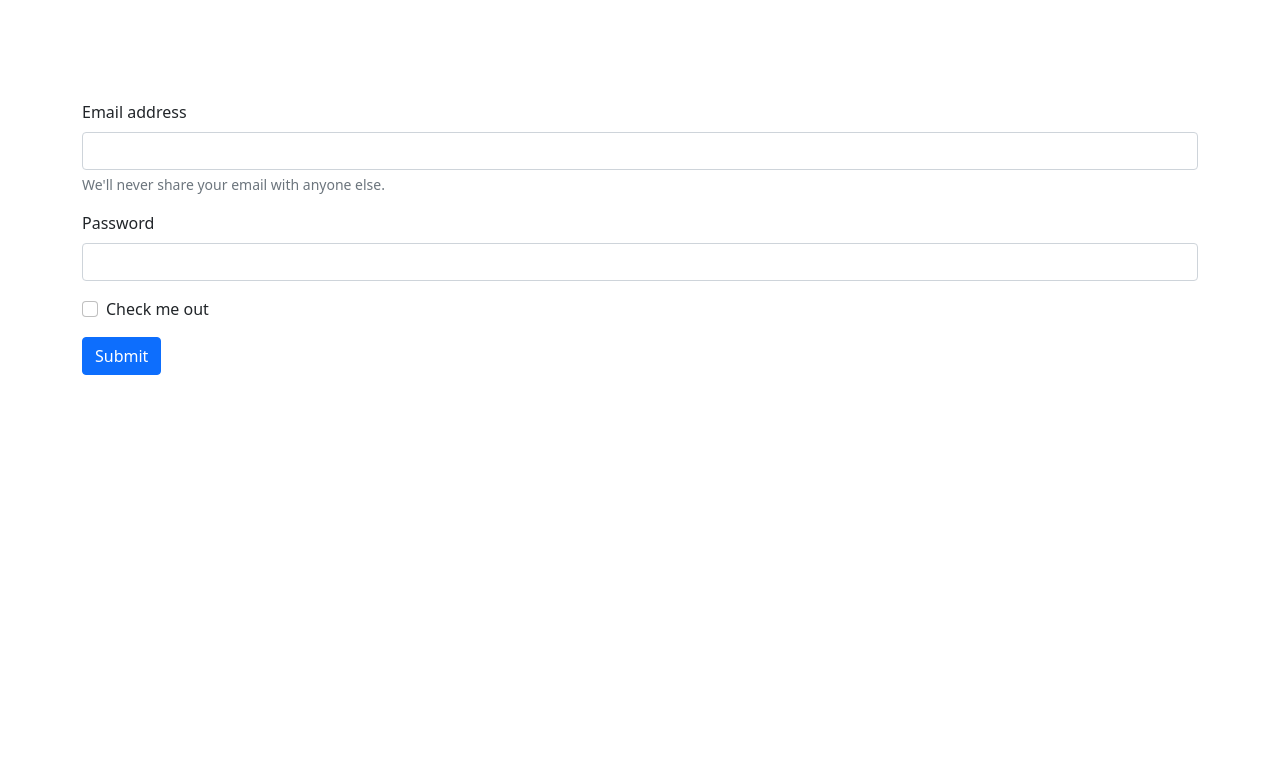
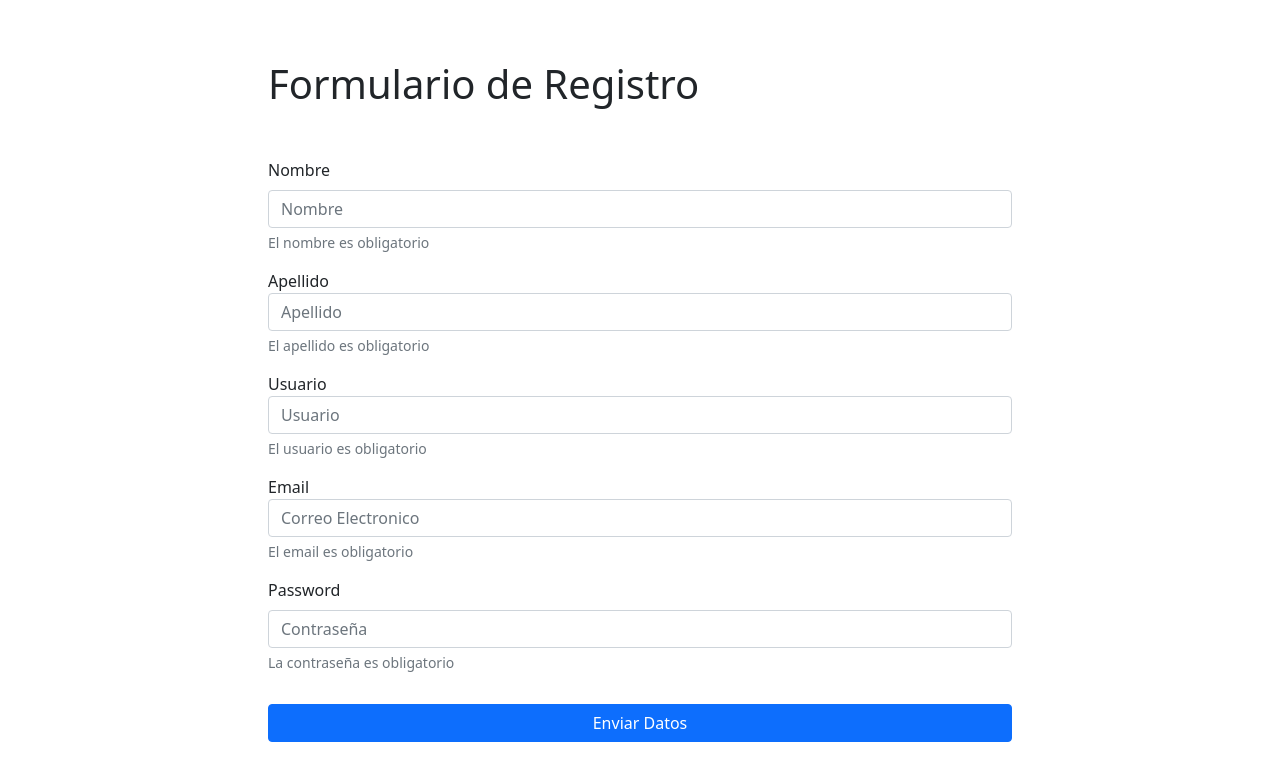
Before and after one commit to Brejcha13320/Angular_LoginFirebase, an Angular app: page /registro in a window 1280 px wide. Shown: the top 780 px of the page. Built offline with nearby package versions, Linux system fonts and the light colour scheme.

Commit message:
se configuro la mayoria de los inputs del registro

```diff
--- a/src/app/app.module.ts
+++ b/src/app/app.module.ts
@@ -6,6 +6,7 @@ import { LoginComponent } from './pages/login/login.component';
 import { HomeComponent } from './pages/home/home.component';
 import { RegistroComponent } from './pages/registro/registro.component';
 import { AppRoutingModule } from './app.routes';
+import { ReactiveFormsModule } from '@angular/forms';
 
 @NgModule({
   declarations: [
@@ -16,7 +17,8 @@ import { AppRoutingModule } from './app.routes';
   ],
   imports: [
     BrowserModule,
-    AppRoutingModule
+    AppRoutingModule,
+    ReactiveFormsModule
   ],
   providers: [],
   bootstrap: [AppComponent]
--- a/src/app/pages/registro/registro.component.css
+++ b/src/app/pages/registro/registro.component.css
@@ -1,3 +1,13 @@
 .container {
-    margin-top: 100px;
+    margin-top: 60px;
+    width: 60%;
 }
+
+button {
+    margin-top: 15px;
+    width: 100%;
+}
+
+.titulo {
+    margin-bottom: 50px;
+}
--- a/src/app/pages/registro/registro.component.html
+++ b/src/app/pages/registro/registro.component.html
@@ -1,22 +1,39 @@
+
 <div class="container">
-    <form>
+    <h1 class="titulo">Formulario de Registro</h1>
+    <form [formGroup]="formulario" (ngSubmit)="registrar()" >
         <div class="mb-3">
-          <label for="exampleInputEmail1" class="form-label">Email address</label>
-          <input type="email" class="form-control" id="exampleInputEmail1" aria-describedby="emailHelp">
-          <div id="emailHelp" class="form-text">We'll never share your email with anyone else.</div>
+          <label class="form-label">Nombre</label>
+          <input type="text" formControlName="nombre" placeholder="Nombre" class="form-control">
+          <div *ngIf="formulario.controls['nombre'].errors?.['required']" class="form-text">El nombre es obligatorio</div>
+          <div *ngIf="formulario.controls['nombre'].errors?.['minlength']" class="form-text">El nombre debe tener almenos 5 caracteres</div>
+        </div>
+        <div class="mb-3">
+          <label ss="form-label">Apellido</label>
+          <input type="text" formControlName="apellido" placeholder="Apellido" class="form-control">
+          <div *ngIf="formulario.controls['apellido'].errors?.['required']" class="form-text">El apellido es obligatorio</div>
+          <div *ngIf="formulario.controls['apellido'].errors?.['minlength']" class="form-text">El apellido debe tener almenos 5 caracteres</div>
+        </div>
+        <div class="mb-3">
+          <label ss="form-label">Usuario</label>
+          <input type="text" formControlName="usuario" placeholder="Usuario" class="form-control">
+          <div *ngIf="formulario.controls['usuario'].errors?.['required']" class="form-text">El usuario es obligatorio</div>
+        </div>
+        <div class="mb-3">
+          <label ss="form-label">Email</label>
+          <input type="email" formControlName="email" placeholder="Correo Electronico" class="form-control">
+          <div *ngIf="formulario.controls['email'].errors?.['required']" class="form-text">El email es obligatorio</div>
+          <div *ngIf="formulario.controls['email'].errors?.['pattern']" class="form-text">El email no corresponde al formato</div>
         </div>
 
         <div class="mb-3">
-          <label for="exampleInputPassword1" class="form-label">Password</label>
-          <input type="password" class="form-control" id="exampleInputPassword1">
+          <label class="form-label">Password</label>
+          <input type="password" formControlName="password" placeholder="Contraseña" class="form-control" >
+          <div *ngIf="formulario.controls['password'].errors?.['required']" class="form-text">La contraseña es obligatorio</div>
+          <div *ngIf="formulario.controls['password'].errors?.['minlength']" class="form-text">La contraseña debe tener almenos 5 caracteres</div>
         </div>
 
-        <div class="mb-3 form-check">
-          <input type="checkbox" class="form-check-input" id="exampleCheck1">
-          <label class="form-check-label" for="exampleCheck1">Check me out</label>
-        </div>
-
-        <button type="submit" class="btn btn-primary">Submit</button>
+        <button type="submit" class="btn btn-primary">Enviar Datos</button>
 
       </form>
 </div>
--- a/src/app/pages/registro/registro.component.ts
+++ b/src/app/pages/registro/registro.component.ts
@@ -1,4 +1,5 @@
 import { Component, OnInit } from '@angular/core';
+import { FormGroup, FormControl, Validators } from '@angular/forms';
 
 @Component({
   selector: 'app-registro',
@@ -7,9 +8,53 @@ import { Component, OnInit } from '@angular/core';
 })
 export class RegistroComponent implements OnInit {
 
-  constructor() { }
+  formulario:FormGroup;
+
+  usuario:any = {
+    nombre: '',
+    apellido: '',
+    usuario: '',
+    email: '',
+    password: ''
+  }
+
+  constructor() {
+    this.formulario = new FormGroup({
+      'nombre': new FormControl('', [
+        Validators.required,
+        Validators.minLength(5)
+      ]),
+
+      'apellido': new FormControl('', [
+        Validators.required,
+        Validators.minLength(5)
+      ]),
+
+      'usuario': new FormControl('', [
+        Validators.required
+      ]),
+
+      'email': new FormControl('', [
+        Validators.required,
+        Validators.pattern("^[a-zA-Z0-9.!#$%&'*+/=?^_`{|}~-]+@[a-zA-Z0-9-]+(?:\.[a-zA-Z0-9-]+)*$")
+      ]),
+
+      'password': new FormControl('', [
+        Validators.required,
+        Validators.minLength(5)
+      ])
+
+
+
+    });
+  }
 
   ngOnInit(): void {
   }
 
+  registrar(){
+    console.log(this.formulario);
+    console.log(this.formulario.controls['nombre'].errors?.['required']);
+  }
+
 }
```
